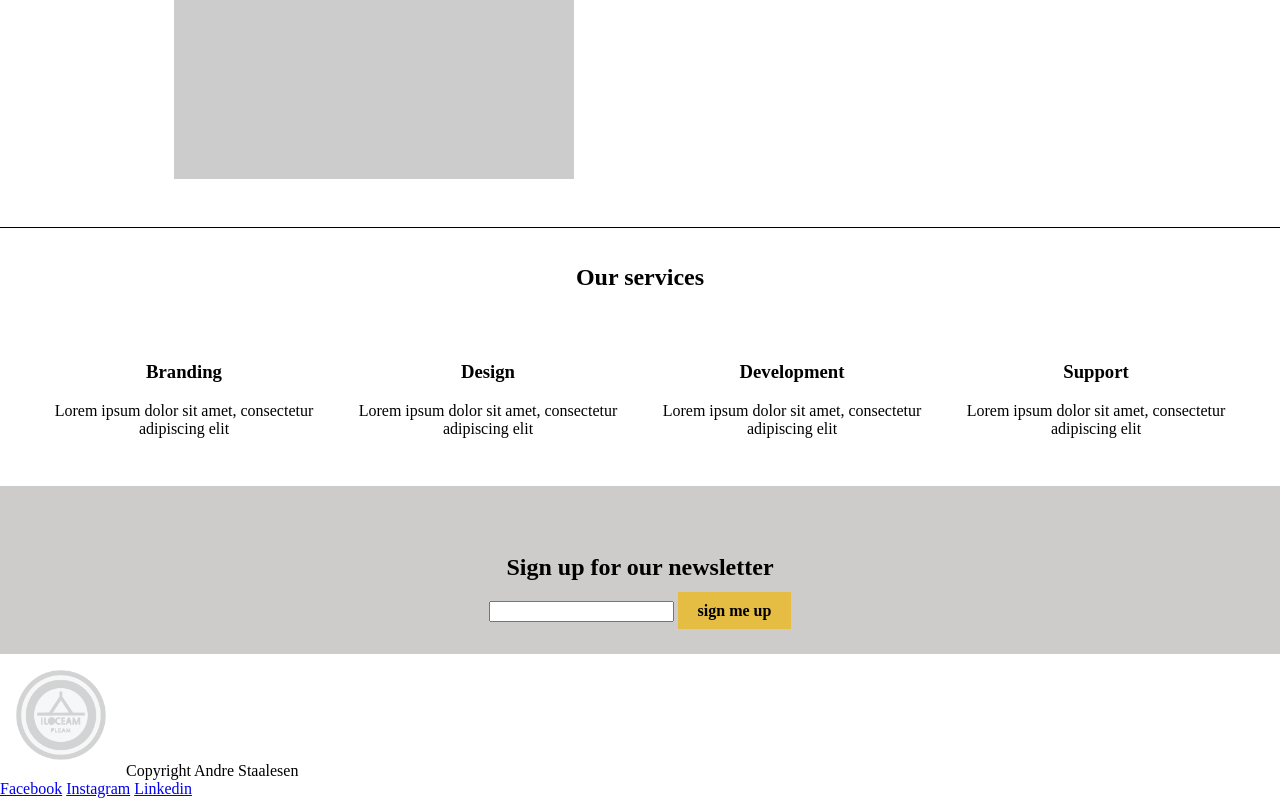
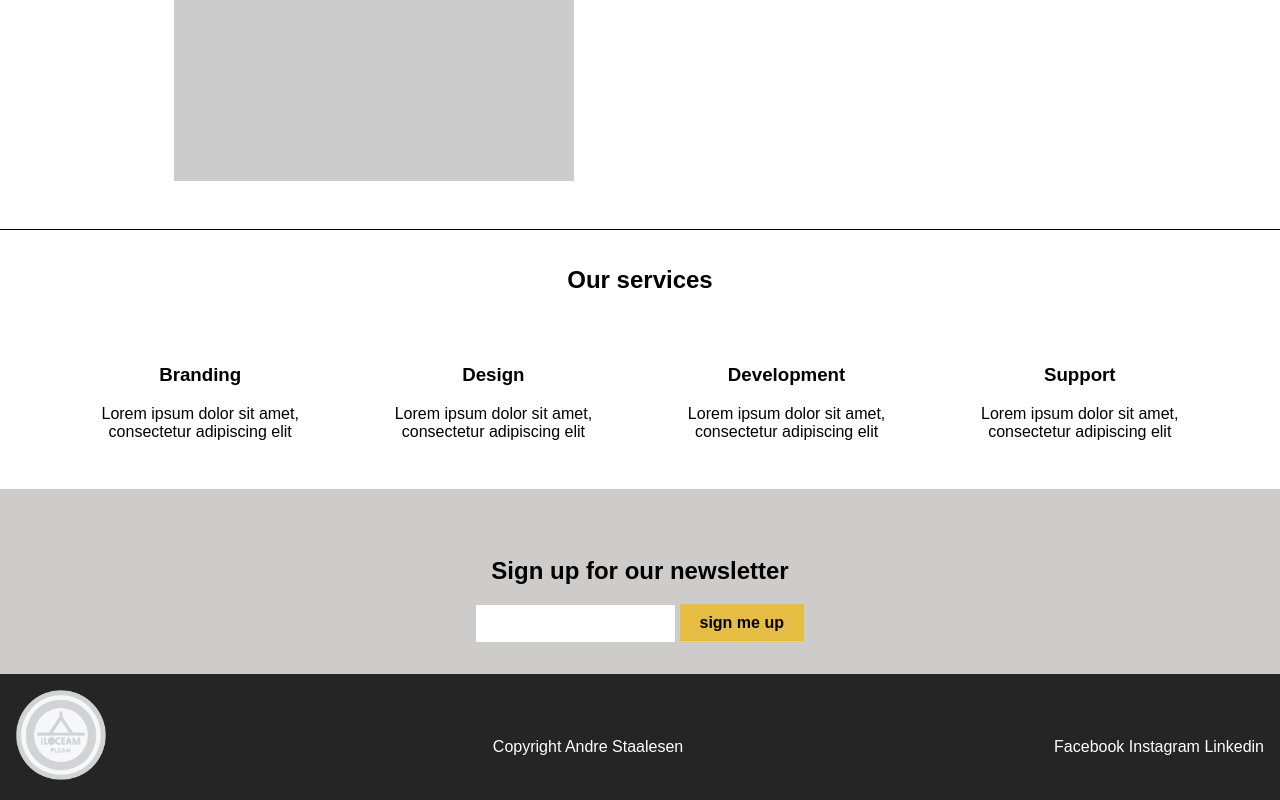
Before and after one commit to AndreStaalesen/webutvikling_eksamen_Staalesen, a plain HTML site: page index.html in a window 1280 px wide. Shown: the part 860-1660 px from the top of the page. Drawn offline with Linux system fonts and the light colour scheme.

Commit message:
mer css, forside beautiful

```diff
--- a/css/stylesheet.css
+++ b/css/stylesheet.css
@@ -1,6 +1,7 @@
 body {
     margin: 0;
     padding: 0;
+    font-family: Arial, Helvetica, sans-serif;
 }
 
 main {
@@ -52,17 +53,45 @@ li a{
     text-align: center;
     display: flex;
     padding: 2rem;
+    justify-content: space-evenly;
+}
+#service-section article {
+    max-width: 250px;
 }
 h2 {
     text-align: center;
     padding-top: 1rem;
+}
+#abouth2 {
+    text-align: left;
 }
 #newsletter-section {
     text-align: center;
     padding: 2rem;
     background-color: rgb(206, 203, 203);
 }
+#newsletter-form {
+    padding: 11px;
+    border: 0px;
+    }
+footer {
+    background-color: #252525;
+    color: #fff;
+    display: flex;
+    justify-content: space-between;
+}
+footer a {
+    text-decoration: none;
+    color: #fff;
 
+}
+#copyright {
+    padding-top: 4rem;
+}
+#socials {
+    padding-top: 4rem;
+    padding-right: 1rem;
+}
 
 .yellowbutton {
     background-color: #e6bd43;
@@ -79,6 +108,19 @@ h2 {
     font-weight: bold;
     border: 2px black solid;
 }
+
+#products-head {
+    text-align: center;
+    background-image: url('../ressurser/background2.jpg');
+    background-size: cover;
+    background-position: 70%;
+    filter: grayscale(100%);
+    height: 15rem;
+}
+#products-head h1 {
+    padding-top: 5rem;
+}
+
 /*
     Gull-gul kode: #e6bd43;
     Gråsvart: #252525;
--- a/index.html
+++ b/index.html
@@ -32,7 +32,7 @@
         <section id="about-section">
             <img src="ressurser/placeholder.png" alt="placeholder bilde">
             <article>
-                <h2>About Our Company</h2>
+                <h2 id="abouth2">About Our Company</h2>
                 <p>Lorem ipsum dolor sit amet, consectetur adipiscing elit, sed do eiusmod tempor incididunt ut labore et dolore magna aliqua. Ut enim ad minim veniam, quis nostrud exercitation ullamco laboris</p>
                 <a class="whitebutton" href="about.html">Read more about us</a>
             </article>
@@ -65,8 +65,8 @@
 
     <footer>
         <a href="index.html"><img src="ressurser/logo1.png" class="logo"></a>
-        <a>Copyright Andre Staalesen</a>
-    <section class="socials">
+        <a id="copyright">Copyright Andre Staalesen</a>
+    <section id="socials">
         <a href="https://www.facebook.com/hiofnorge/" target="_blank">Facebook</a>
         <a href="https://www.instagram.com/hiofnorge/?hl=en" target="_blank">Instagram</a>
         <a href="https://www.linkedin.com/school/hogskolen-i-ostfold/?originalSubdomain=no" target="_blank">Linkedin</a>
```
Also changed, not shown: about.html (+2 -2 lines), products.html (+2 -2 lines), ressurser/background2.jpg (added).
